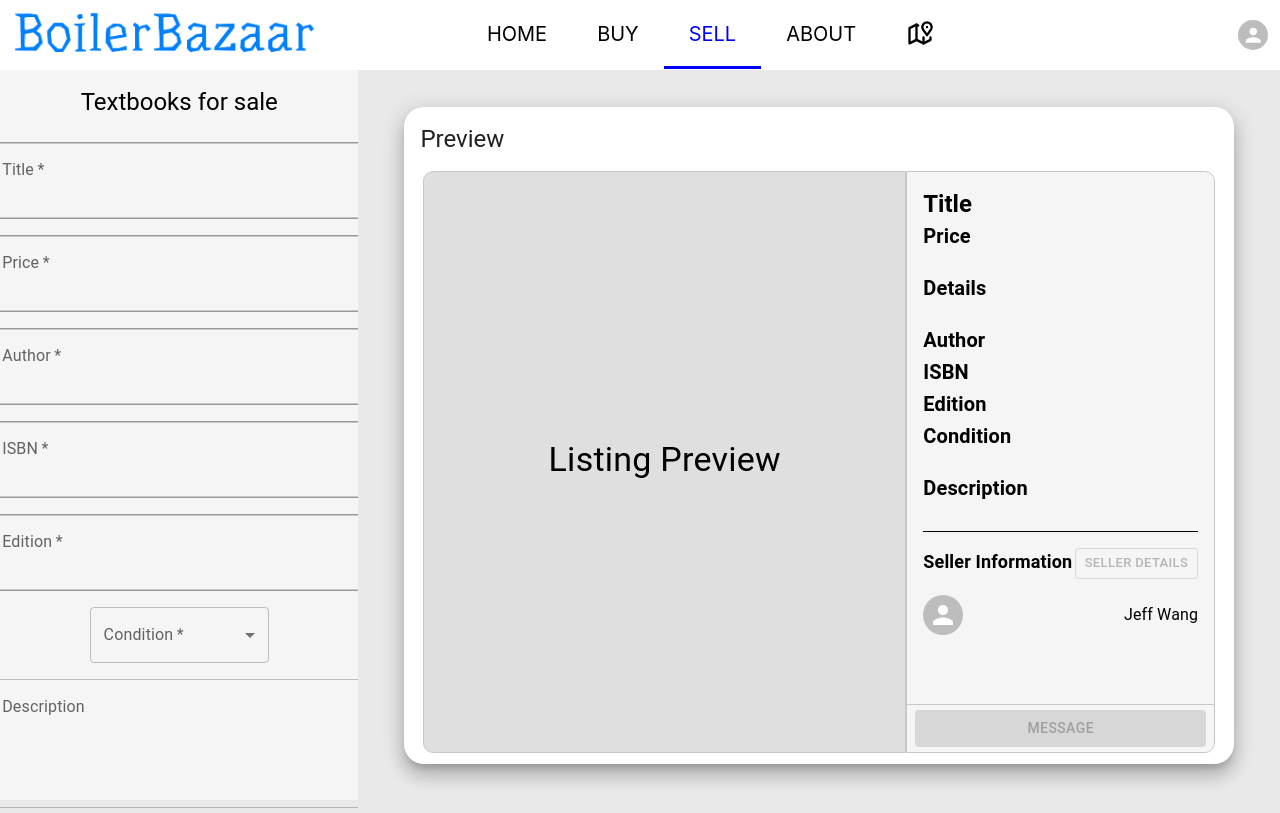
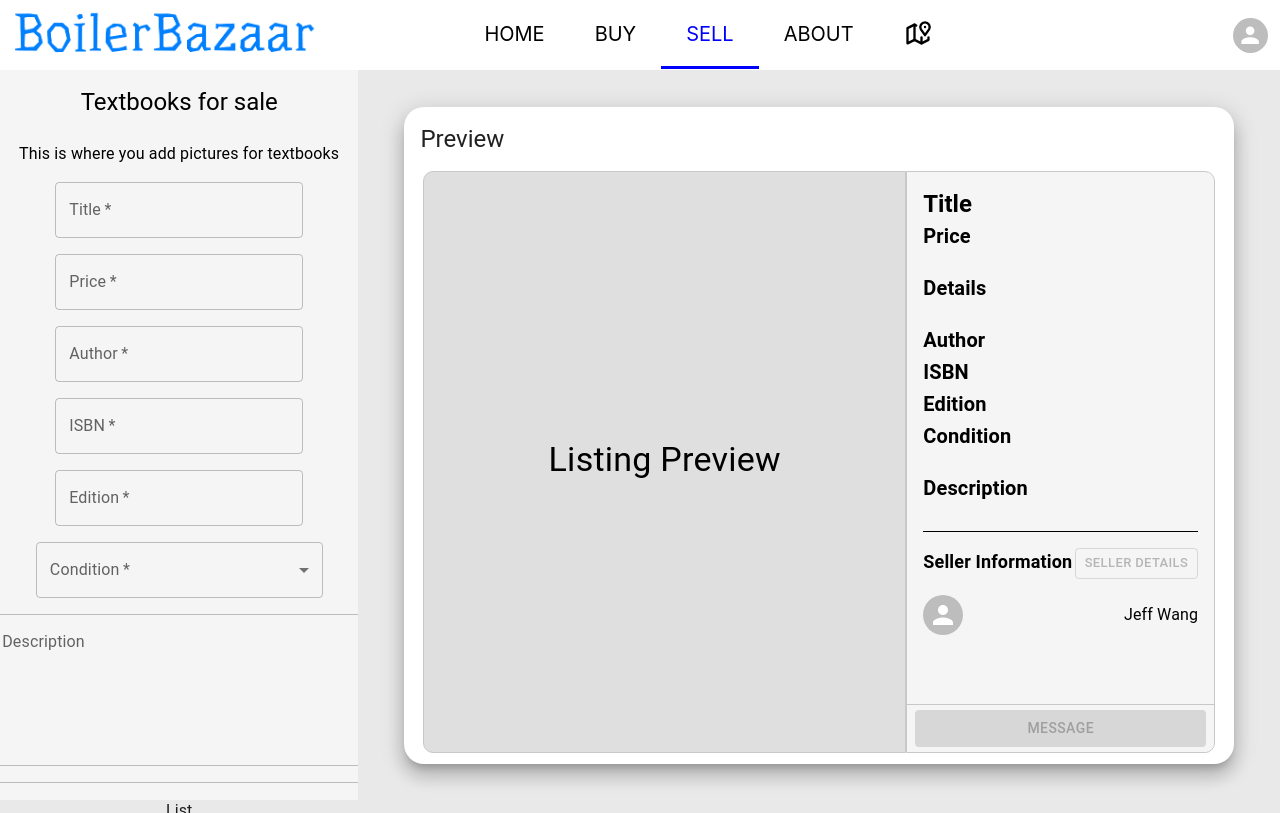
Before and after one commit to wang4621/boilerbazaar, a React (Create React App) app: page /sell in a window 1280 px wide. Built offline with nearby package versions, Linux system fonts and the light colour scheme.

Commit message:
profile ui changes

```diff
--- a/src/App.js
+++ b/src/App.js
@@ -8,7 +8,7 @@ import Sell from './pages/Sell'
 import Buy from './pages/Buy'
 import About from './pages/About'
 import Map from './pages/Map'
-import { Avatar, Menu, MenuItem, Divider, IconButton, ListItemIcon } from '@mui/material';
+import { Avatar, Menu, MenuItem, IconButton, ListItemIcon } from '@mui/material';
 import Logout from '@mui/icons-material/Logout';
 import * as React from 'react';
 
@@ -36,7 +36,7 @@ function App() {
               </NavLink>
             </ul>
             <IconButton onClick={handleClick} size="large" aria-controls={open ? 'account-menu' : undefined} aria-haspopup="true" aria-expanded={open ? 'true' : undefined}>
-              <Avatar sx={{ width: 30, height: 30 }} src=""/>
+              <Avatar sx={{ width: 35, height: 35 }} src=""/>
             </IconButton>
             <Menu anchorEl={anchorEl} id="account-menu" open={open} onClose={handleClose} onClick={handleClose}
               PaperProps={{
@@ -44,7 +44,7 @@ function App() {
                 sx: {
                   overflow: 'visible',
                   filter: 'drop-shadow(0px 2px 8px rgba(0,0,0,0.32))',
-                  mt: 1.5,
+                  mt: 0,
                   '& .MuiAvatar-root': {
                     width: 32,
                     height: 32,
--- a/src/pages/Profile.js
+++ b/src/pages/Profile.js
@@ -1,5 +1,5 @@
 import './Profile.css'
-import { Avatar, Card, CardHeader, Rating, Divider, Box, Typography, CardContent, Button, TextField } from '@mui/material';
+import { Avatar, Card, CardHeader, Rating, Divider, Box, Typography, CardContent, Button, TextField, MenuItem } from '@mui/material';
 
 function editProfile(e) {
 
@@ -25,11 +25,10 @@ function Profile () {
                     <Box sx={{width: '35%', height: '100%', backgroundColor: 'whitesmoke'}}>
                         <CardHeader sx={{textAlign:"center"}} title="General"/>
                         <Divider variant='middle' sx={{borderBottomColor: 'rgb(202, 199, 199)'}}/>
-                        <CardContent sx={{height: '88%'}}className="profileFormDisplay">
+                        {/* <CardContent sx={{height: '88%'}}className="profileFormDisplay">
                             <form onSubmit={event => editProfile(event)}>
                                 <Typography variant="body1" color="black">First Name</Typography>
-                                {/* <input type="text" disabled/> */}
-                                <TextField id="" label="First Name" />
+                                <input type="text" disabled/>
                                 <br/><br/>
                                 <Typography variant="body1" color="black">Preferred Name</Typography>
                                 <input type="text" disabled/>
@@ -49,11 +48,24 @@ function Profile () {
                                 <br/><br/>
                                 <input type="submit" value="Edit" id="edit"/>
                             </form>
-                        </CardContent>
+                        </CardContent> */}
+                        <Box sx={{'& > :not(style)': { m: 1 }, height: "92%", overflowY: 'scroll'}} component="form" autoComplete="off" className="profileFormDisplay">
+                            <TextField id="" label="First Name" disabled readOnly/>
+                            <TextField id="" label="Preferred Name" disabled/>
+                            <TextField id="" label="Last Name" disabled/>
+                            <TextField id="" label="Major" disabled/>
+                            <TextField id="" name="" label="Preferred Meeting Location" select sx={{width: "80%"}} defaultValue="None" disabled>
+                                <MenuItem value="None">None</MenuItem>
+                                <MenuItem value="Public">Public</MenuItem>
+                                <MenuItem value="Front">In front of house/apt</MenuItem>
+                            </TextField>
+                            <TextField id="edit" type="submit" value="Edit"/>
+                        </Box>
                     </Box>
                     <Box sx={{width: '50%', height: '100%', backgroundColor: 'whitesmoke'}} className="ratingBox">
                         <Avatar sx={{ width: 128, height: 128 }}/>
                         <Typography variant="h6" color="black">Profile Picture goes here</Typography>
+                        <Typography variant="h6" color="black">Name goes here</Typography>
                         <br/>
                         <Typography variant="h6" color="black">Rating</Typography>
                         <Rating name="read-only" readOnly size="large"/>
--- a/src/pages/Sell.css
+++ b/src/pages/Sell.css
@@ -1,4 +1,4 @@
-.sellDisplay select:valid {
+/* .sellDisplay select:valid {
     color: black;
 }
 
@@ -8,15 +8,15 @@
 
 .sellDisplay option{
     color:black;
-}
+} */
 
-.sellDisplay input {
+/* .sellDisplay input {
     border-radius: 5px;
     font-size: 20px;
     height: 40px;
     border: 2px solid rgb(202, 199, 199);
     width: 350px;
-}
+} */
 
 /* .sellDisplay input:hover, .sellDisplay select:hover, .sellDisplay textarea:hover {
     border: 2px solid rgb(111, 96, 248);
--- a/src/pages/Sell.js
+++ b/src/pages/Sell.js
@@ -24,6 +24,8 @@ function handleISBN(event) {
 }
 
 function changeText(event) {
+    console.log(event.target.value)
+    console.log(event.target)
     if (event.target.id === 'title') {
         if (event.target.value === '') {
             document.getElementById('previewTitle').innerText = 'Title'
@@ -36,7 +38,7 @@ function changeText(event) {
         document.getElementById('previewISBN').innerText = event.target.value
     } else if (event.target.id === 'edition') {
         document.getElementById('previewEdition').innerText = event.target.value
-    } else if (event.target.id === 'condition') {
+    } else if (event.target.name === 'condition') {
         document.getElementById('previewCondition').innerText = event.target.value
     } else if (event.target.id === 'description') {
         document.getElementById('previewDescription').innerText = event.target.value
@@ -55,12 +57,10 @@ function Sell () {
                         </Typography>
                         <br/><br/>
                         <input type="text" placeholder="Title" id="title" onChange={event => changeText(event)} required/>
-                        <TextField label="Title" variant="filled" sx={{backgroundColor:}}required></TextField>
                         <br/><br/>
                         <input type="text" id="price" placeholder="Price" onChange={event => handleDollar(event)} maxLength="4" required/>
                         <br/><br/>
                         <input type="text" placeholder="Author" id="author" onChange={event => changeText(event)} required/>
-                        <TextField label="Author" variant="filled" required></TextField>
                         <br/><br/>
                         <input type="text" placeholder="ISBN" id="isbn" onChange={event => changeText(event)} required/>
                         <br/><br/>
@@ -80,17 +80,21 @@ function Sell () {
                     </form>
                 </CardContent> */}
                 <Box sx={{'& > :not(style)': { m: 1 }, height: "93%", overflowY: 'scroll'}} component="form" autoComplete="off" className="formDisplay scrollBar">
-                    <TextField id="" label="Title" required/>
-                    <TextField id="" label="Price" required/>
-                    <TextField id="" label="Author" required/>
-                    <TextField id="" label="ISBN" required/>
-                    <TextField id="" label="Edition" required/>
-                    <TextField id="" label="Condition" select sx={{width: "50%"}} required>
-                            <MenuItem value={10}>Ten</MenuItem>
-                            <MenuItem value={20}>Twenty</MenuItem>
-                            <MenuItem value={30}>Thirty</MenuItem>
+                    <Typography variant="body1" color="black">
+                        This is where you add pictures for textbooks
+                    </Typography>
+                    <TextField id="title" label="Title" required onChange={event => changeText(event)}/>
+                    <TextField id="price" label="Price" required onChange={event => handleDollar(event)}/>
+                    <TextField id="author" label="Author" required onChange={event => changeText(event)}/>
+                    <TextField id="isbn" label="ISBN" required onChange={event => changeText(event)}/>
+                    <TextField id="edition" label="Edition" required onChange={event => changeText(event)}/>
+                    <TextField id="condition" name="condition" label="Condition" select sx={{width: "80%"}} required onChange={event => changeText(event)}>
+                            <MenuItem value="New">New</MenuItem>
+                            <MenuItem value="Used - Like New">Used - Like New</MenuItem>
+                            <MenuItem value="Used - Good">Used - Good</MenuItem>
+                            <MenuItem value="Used - Fair">Used - Fair</MenuItem>
                     </TextField>
-                    <TextField id="" label="Description" multiline rows={4}/>
+                    <TextField id="description" label="Description" multiline rows={5} onChange={event => changeText(event)}/>
                     <TextField id="list" type="submit" value="List"/>
                 </Box>
             </Box>
```
